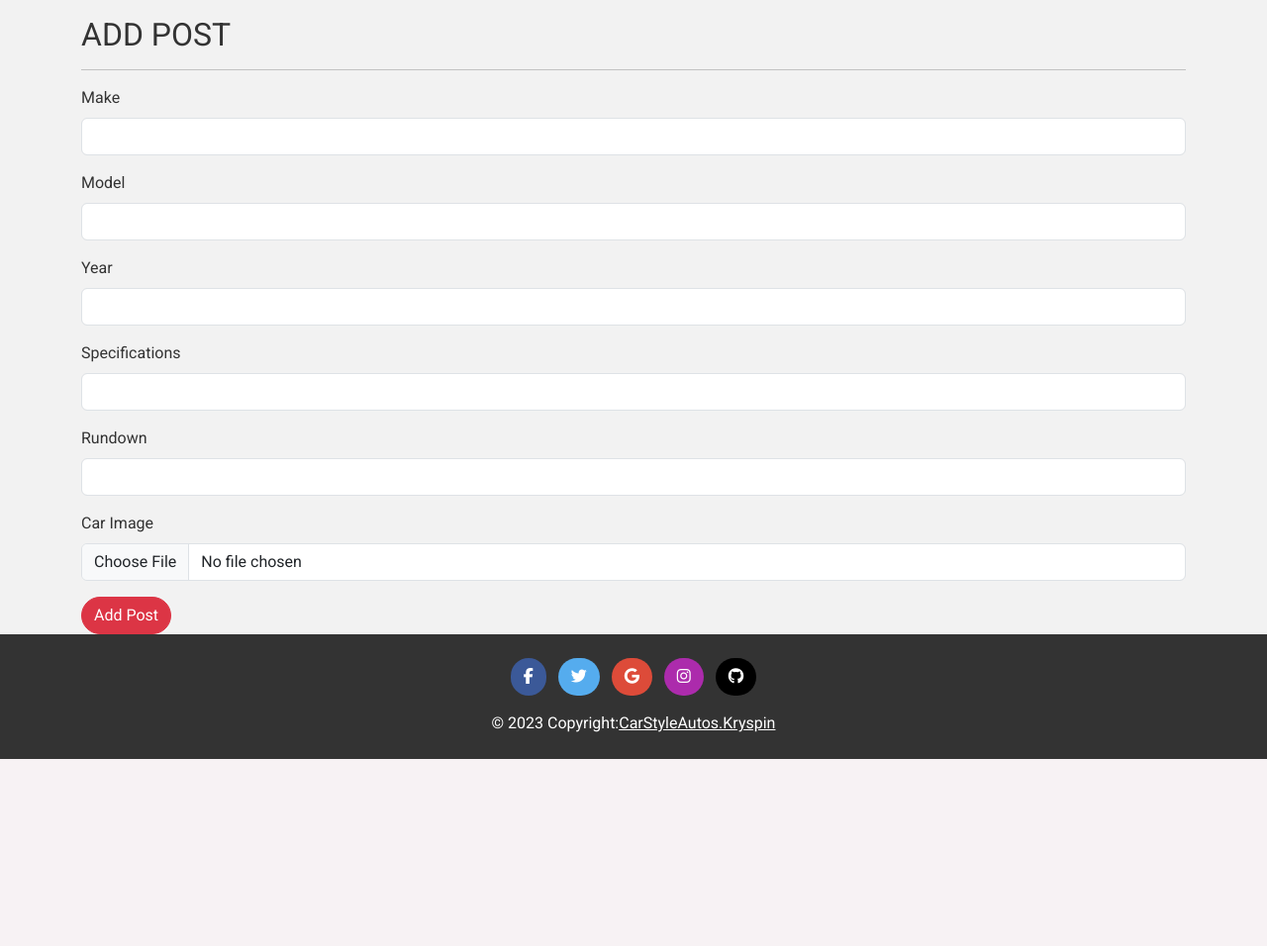
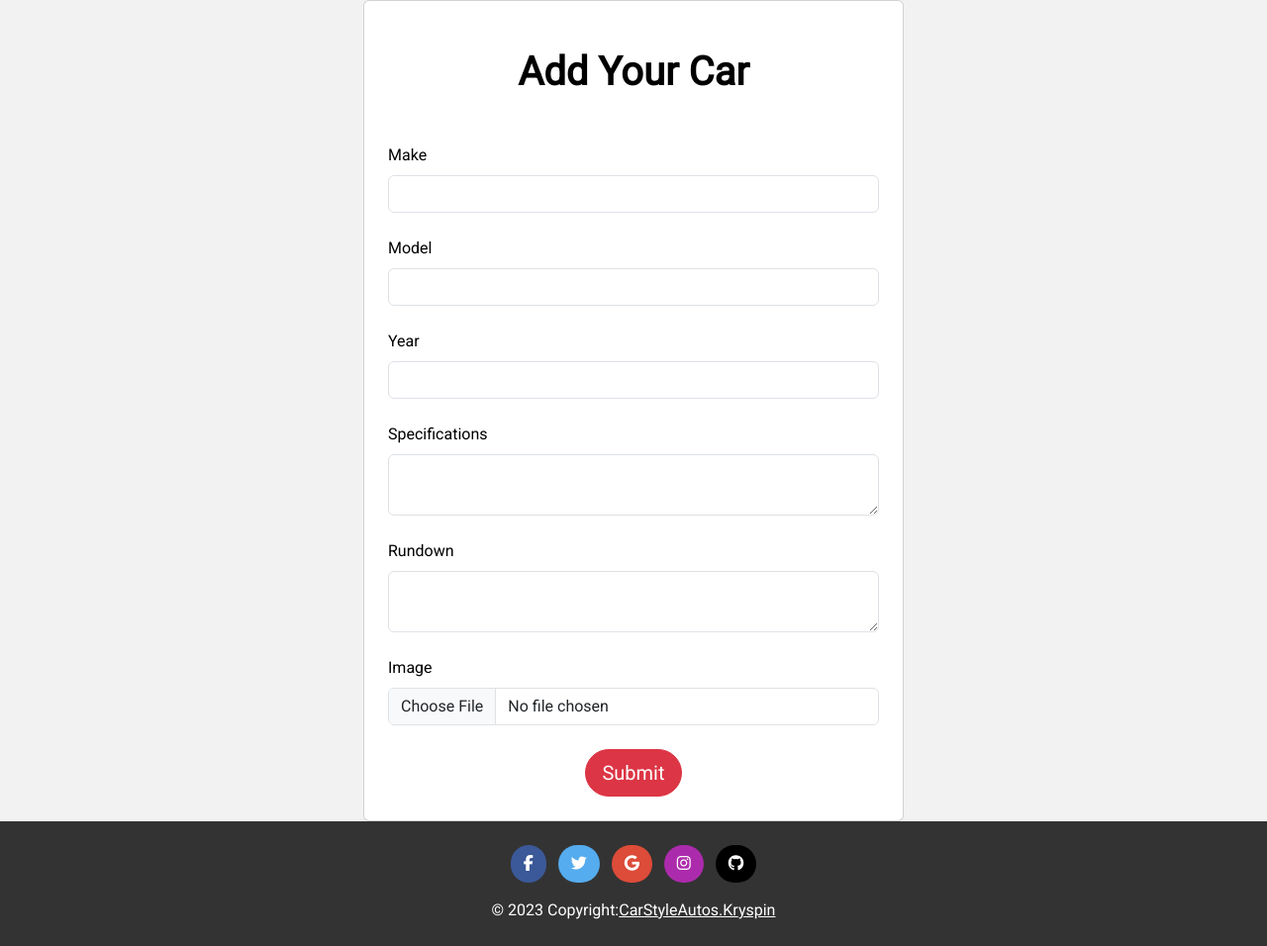
Before and after one commit to kryspinm97/PP4-CarStyleAutos, a Django app: page /addpost_form/ in a window 1280 px wide. Shown: the part 62-1018 px from the top of the page at 99% size. Before the commit the page ends 829 px from the top, so only its background shows below. Run offline with Django 3.2, Linux system fonts and the light colour scheme; the visitor is signed in with stand-in values (Sample User, id 1); some libraries are stand-ins or nearby versions.

Commit message:
Adjusted styling of the addpost form

```diff
--- a/blog/forms.py
+++ b/blog/forms.py
@@ -2,6 +2,7 @@ from django import forms
 from .models import Car
 from django.contrib.auth.forms import UserCreationForm
 from django.contrib.auth.models import User
+from django_summernote.widgets import SummernoteWidget
 
 
 class RegistrationForm(UserCreationForm):
@@ -15,6 +16,10 @@ class RegistrationForm(UserCreationForm):
 
 class CarCreationForm(forms.ModelForm):
     class Meta:
+
         model = Car
-
         fields = ["make", "model", "year", "specifications", "rundown", "car_image"]
+        widgets = {
+            'specifications': SummernoteWidget(),
+            'rundown': SummernoteWidget(),
+        }
--- a/blog/models.py
+++ b/blog/models.py
@@ -1,6 +1,7 @@
 from django.db import models
 from django.contrib.auth.models import User
 from cloudinary.models import CloudinaryField
+from django_summernote.fields import SummernoteTextFormField
 
 # Create your models here.
 
--- a/blog/urls.py
+++ b/blog/urls.py
@@ -6,7 +6,7 @@ urlpatterns = [
     path('accounts/', include('django.contrib.auth.urls')),
     path('summernote/', include('django_summernote.urls')),
     path('car_gallery/', views.CarGallery.as_view(), name='cargallery'),
-    path('addpost_form/', views.create_car, name='addpost_form'),
+    path('addpost_form/', views.add_post, name='addpost_form'),
     path('account/login', views.LoginView.as_view(), name='login'),
     path('account/register', views.RegisterView.as_view(), name='register'),
     path('account/logout/', views.LogoutView.as_view(), name='logout'),
--- a/blog/views.py
+++ b/blog/views.py
@@ -77,7 +77,7 @@ class RegisterView(View):
 
 
 @login_required
-def create_car(request):
+def add_post(request):
     if request.method == "POST":
         form = CarCreationForm(request.POST, request.FILES)
         if form.is_valid():
--- a/static/css/styles.css
+++ b/static/css/styles.css
@@ -268,3 +268,7 @@ h2 {
 .register-form {
     margin-top: 10rem;
 }
+
+.add-post-form {
+    margin-top: auto;
+}
--- a/templates/addpost_form.html
+++ b/templates/addpost_form.html
@@ -1,38 +1,64 @@
 {% extends 'base.html' %}
+{% block content %}
+{% load static %}
+{% load crispy_forms_tags %}
 
-{% block content %}
+{% if messages %}
+{% for message in messages %}
+    <div class="alert alert-success alert-dismissible fade show" role="alert">
+        <span>{{ message }}</span>
+        <button type="button" class="btn-close" data-bs-dismiss="alert" aria-label="Close"></button>
+    </div>
+{% endfor %}
+{% endif %}
 
-<div class="container mt-3">
-    <h2> Add Post </h2>
-    <hr>
-    <form method ="POST">
+<section class="add-post-form d-flex justify-content-center align-items-center">
+  <div class="container">
+    <div class="row d-flex justify-content-center align-items-center">
+      <div class="col-md-8 col-lg-6 ">
+        <div class="card text-black">
+          <div class="card-body p-md-4">
+            <div class="row justify-content-center">
+              <div class="col-md-10 col-lg-12">
+                <p class="text-center h1 fw-bold mb-5 mx-1 mx-md-4 mt-4">Add<span> Your </span>Car</p>
+                <form class="mx-1 mx-md-4" method="POST" action="{% url 'cargallery' %}" enctype="multipart/form-data">
                   {% csrf_token %}
-        <div class="mb-3">
-            <label for="make" class="form-label">Make</label>
-            <input type="text" class="form-control" id="make" name="make" required>
+                  <div class="form-outline mb-4">
+                    <label class="form-label" for="id_make">Make</label>
+                    <input type="text" id="id_make" name="make" class="form-control" />
                   </div>
-        <div class="mb-3">
-            <label for="model" class="form-label">Model</label>
-            <input type="text" class="form-control" id="model" name="model" required>
+                  <div class="form-outline mb-4">
+                    <label class="form-label" for="id_model">Model</label>
+                    <input type="text" id="id_model" name="model" class="form-control" />
                   </div>
-        <div class="mb-3">
-            <label for="year" class="form-label">Year</label>
-            <input type="number" class="form-control" id="year" name="year" required>
+                  <div class="form-outline mb-4">
+                    <label class="form-label" for="id_year">Year</label>
+                    <input type="number" id="id_year" name="year" class="form-control" min="1900" max="2099" step="1" />
                   </div>
-        <div class="mb-3">
-            <label for="specifications" class="form-label">Specifications</label>
-            <input type="text" class="form-control" id="specifications" name="specifications" required>
+                  <div class="form-outline mb-4">
+                    <label class="form-label" for="id_specifications">Specifications</label>
+                    <textarea id="id_specifications" name="specifications" class="form-control"></textarea>
                   </div>
-        <div class="mb-3">
-            <label for="rundown" class="form-label">Rundown</label>
-            <input type="text" class="form-control" id="rundown" name="rundown" required>
+                  <div class="form-outline mb-4">
+                    <label class="form-label" for="id_rundown">Rundown</label>
+                    <textarea id="id_rundown" name="rundown" class="form-control"></textarea>
                   </div>
-        <div class="mb-3">
-            <label for="car_image" class="form-label">Car Image</label>
-            <input type="file" class="form-control" id="car_image" name="car_image" required>
+                  <div class="form-outline mb-4">
+                    <label class="form-label" for="id_car_image">Image</label>
+                    <input type="file" id="id_car_image" name="car_image" class="form-control" />
                   </div>
-        <button type="submit" class="btn btn-primary">Add Post</button>
+                  <div class="d-flex justify-content-center mx-4">
+                    <button type="submit" class="btn btn-primary btn-lg">Submit</button>
+                  </div>
                 </form>
               </div>
+            </div>
+          </div>
+        </div>
+      </div>
+    </div>
+  </div>
+</section>
+
 
 {% endblock %}
--- a/templates/base.html
+++ b/templates/base.html
@@ -13,7 +13,7 @@
   <link href="https://fonts.googleapis.com/css2?family=Roboto&display=swap" rel="stylesheet" />
   <link href="https://cdn.jsdelivr.net/npm/bootstrap@5.3.0-alpha1/dist/css/bootstrap.min.css" rel="stylesheet"
     integrity="sha384-GLhlTQ8iRABdZLl6O3oVMWSktQOp6b7In1Zl3/Jr59b6EGGoI1aFkw7cmDA6j6gD" crossorigin="anonymous" />
-  <link rel="stylesheet" type="text/css" href="../static/css/styles.css" />
+  <link rel="stylesheet" type="text/css" href="{% static 'css/styles.css' %}"/>
   <script src="https://kit.fontawesome.com/d52c198970.js" crossorigin="anonymous"></script>
 </head>
 
@@ -102,9 +102,11 @@
   $(document).ready(function(){
     setTimeout(function() {
       $(".alert").alert('close');
-    }, 5000); // time in milliseconds
+    }, 2000); // time in milliseconds
   });
 </script>
+
+
 <!-- TIMEOUT FOR ALERT MSG -->
 
 </html>
```
Also changed, not shown: carstyleautos/settings.py (+8 -0 lines). Lines whose indentation alone changed are shown as unchanged.
